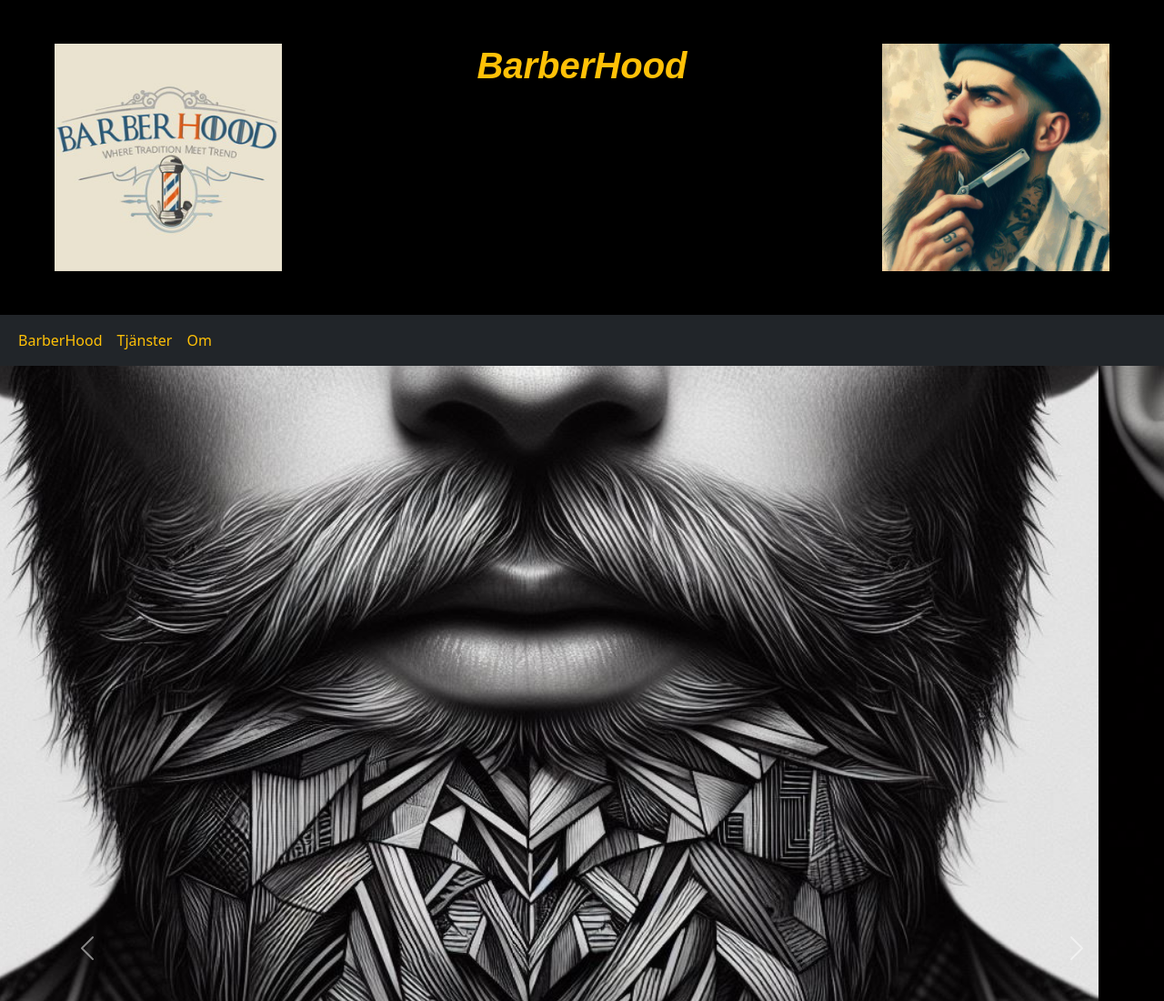
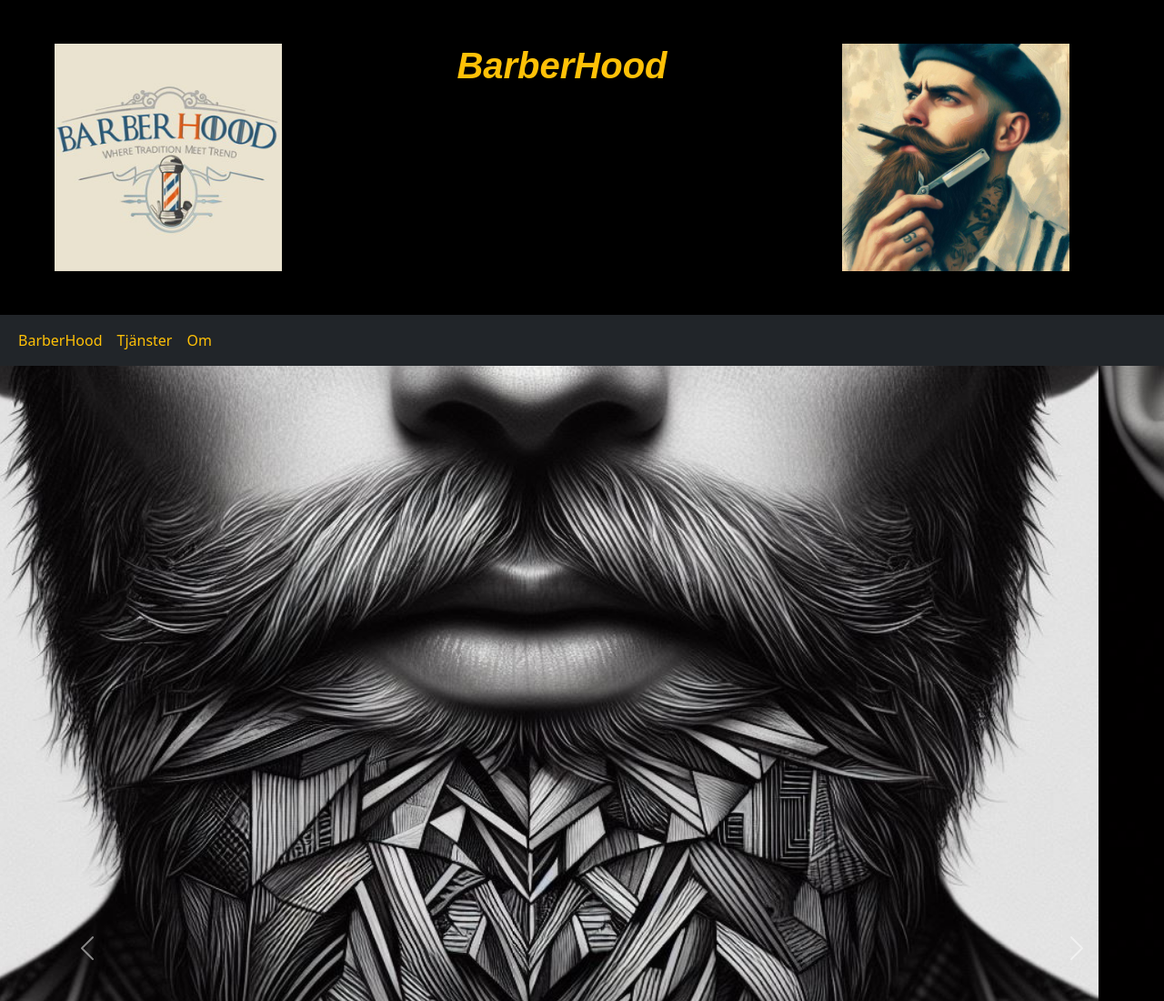
Before and after one commit to SahlenKevin/BarberHood, a plain HTML site: page index.html in a window 1280 px wide. Shown: the top 1100 px of the page at 91% size. Drawn offline with nearby package versions, Linux system fonts and the light colour scheme.

Commit message:
testa detta

```diff
--- a/index.html
+++ b/index.html
@@ -13,9 +13,8 @@
   </head>
   <body class="bg-black">
     <header>
-    <header>
       <div class="p-5 bg-black text-warning">
-        <div class="container-fluid banner">
+        <div class="container banner">
           <img src="./images/barberhood.png" alt="BarberHood Loggo" />
           <div>
             <h1 class="loggo">BarberHood</h1>
@@ -41,7 +40,6 @@
           </ul>
         </div>
       </nav>
-    </header>
     </header>
     <main>
     <div>      <!-- Carousel -->
```
